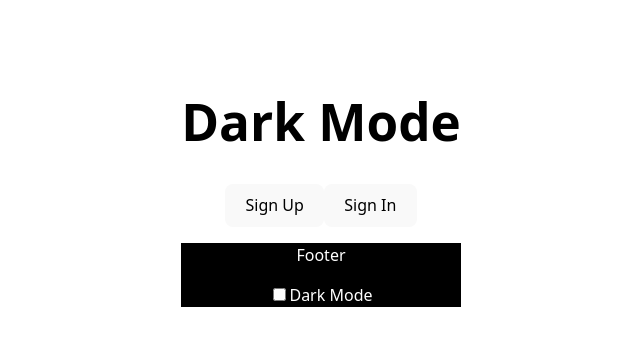
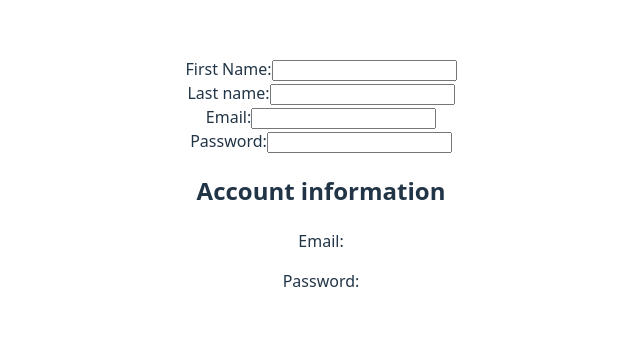
Before and after one commit to nhatnguyen-agilityio/react-training, a React (Vite) app in the folder react-advanced-examples/: page / in a window 1280 px wide. Shown: the part 217-562 px from the top of the page, without its empty margins (319-959 px from the left). Built offline with nearby package versions, Linux system fonts and the light colour scheme.

Commit message:
feat(): create example using react memo

```diff
--- a/react-advanced-examples/src/App.tsx
+++ b/react-advanced-examples/src/App.tsx
@@ -1,10 +1,10 @@
 import './App.css'
-import DarkMode from './components/DarkMode'
+import Information from './components/Information'
 
 function App() {
   return (
     <>
-      <DarkMode />
+      <Information />
     </>
   )
 }
--- /dev/null
+++ b/react-advanced-examples/src/components/Information/Account/index.tsx
@@ -0,0 +1,19 @@
+import { memo } from "react"
+
+const Account = ({ email, password }: {email: string, password: string}) => {
+  console.log("🚀 ~ Account ~ email:", email)
+  console.log("🚀 ~ Account ~ password:", password)
+
+  return (
+    <>
+      <p>
+        Email: {email}
+      </p>
+      <p>
+        Password: {password}
+      </p>
+    </>
+  )
+}
+
+export default memo(Account)
--- /dev/null
+++ b/react-advanced-examples/src/components/Information/index.tsx
@@ -0,0 +1,38 @@
+import { useState } from "react";
+import Account from "./Account";
+
+const Information = () => {
+  const [firstName, setFirstName] = useState("");
+  const [lastName, setLastName] = useState("");
+  const [email, setEmail] = useState("");
+  const [password, setPassword] = useState("");
+
+  return (
+    <>
+      <label>
+        First Name:
+        <input type="text" value={firstName} onChange={(e) => setFirstName(e.target.value)} />
+      </label>
+      <br />
+      <label>
+        Last name:
+        <input type="text" value={lastName} onChange={(e) => setLastName(e.target.value)} />
+      </label>
+      <br />
+      <label>
+        Email:
+        <input type="email" value={email} onChange={(e) => setEmail(e.target.value)} />
+      </label>
+      <br />
+      <label>
+        Password:
+        <input type="password" value={password} onChange={(e) => setPassword(e.target.value)} />
+      </label>
+
+      <h2>Account information</h2>
+      <Account email={email} password={password} />
+    </>
+  )
+}
+
+export default Information
```
